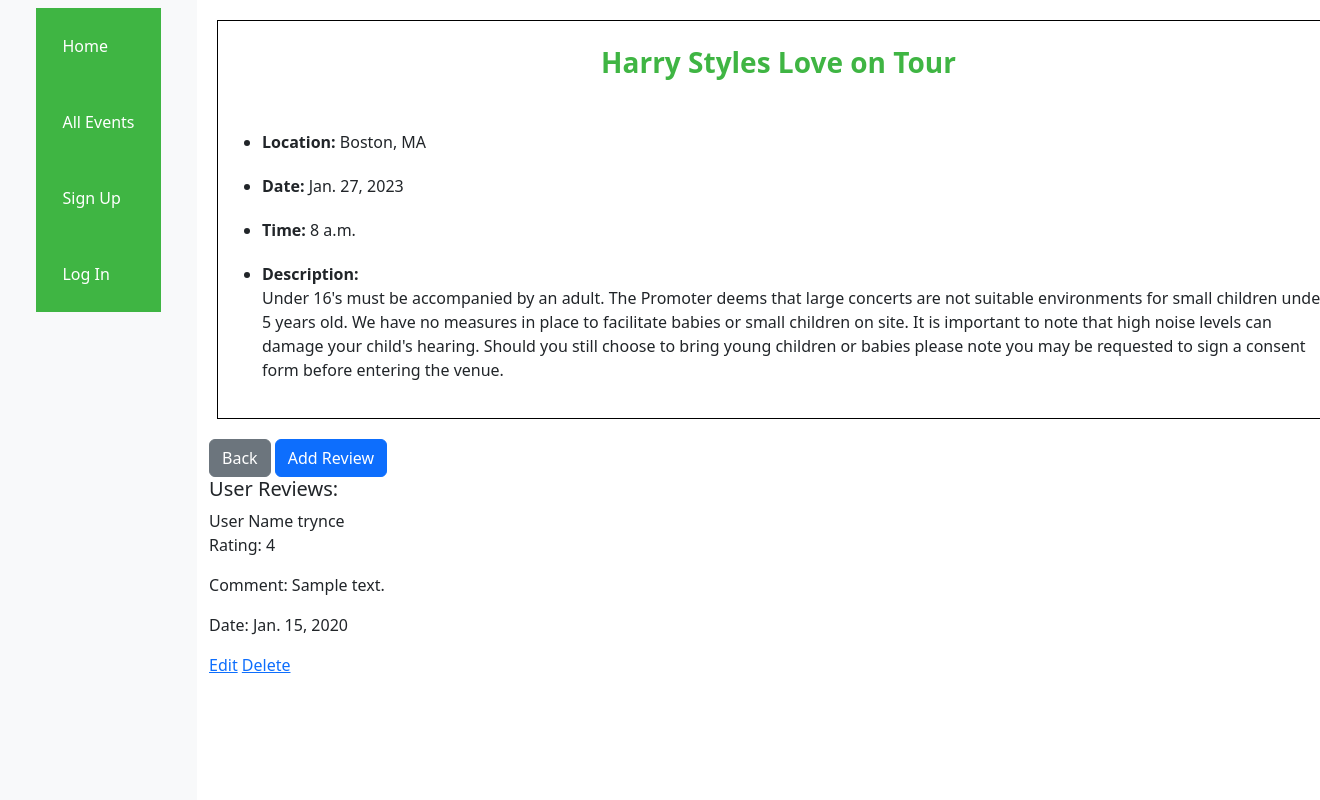
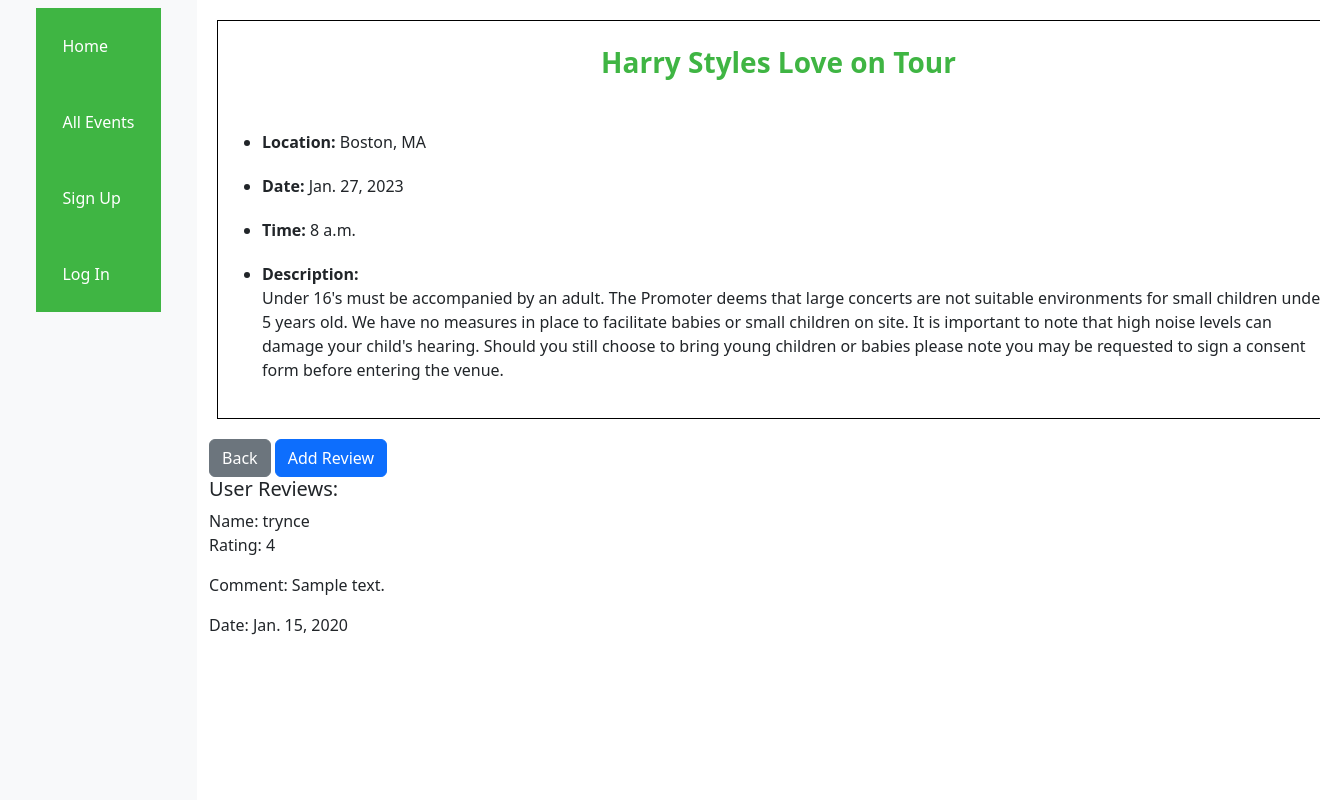
Before and after one commit to trynceb/events-r-us, a Django app: page /events/1/delete in a window 1320 px wide; the page is wider, and only the part inside the window is pictured. Run offline with Django 4.2, Linux system fonts and the light colour scheme; data comes from the database, SQL or seed files in the repository; tables that the repository leaves empty hold one stand-in row (values such as "Sample post").

Commit message:
Add if user functionality to details page

```diff
--- a/main_app/templates/events/details.html
+++ b/main_app/templates/events/details.html
@@ -25,15 +25,17 @@
             <h5>User Reviews: </h5>
             {% for review in reviews %}
             <div class="card-content">
-                <span class="card-title"> User Name {{ review.user }}</span>
+                <span class="card-title">Name: {{ review.user }}</span>
                 <p>Rating: {{ review.rating }}</p>
                 <p>Comment: {{ review.comment }}</p>
                 <p>Date: {{ review.date }}</p>
             </div>
+            {% if review.user == user %}
             <div class="card-action">
                 <a href="{% url 'review_update' review_id=review.id %}">Edit</a>
                 <a href="{% url 'review_delete' review_id=review.id %}">Delete</a>
             </div>
+            {% endif %}
             {% endfor %}
         </div>
         {% else %}
```
